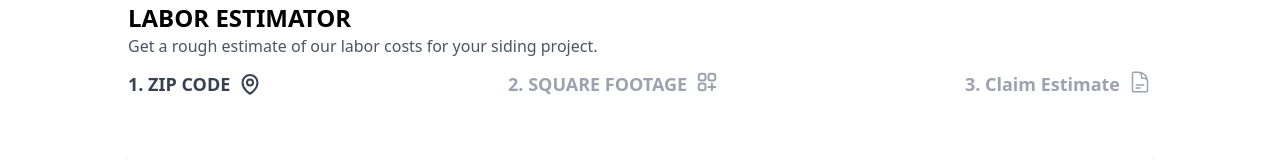
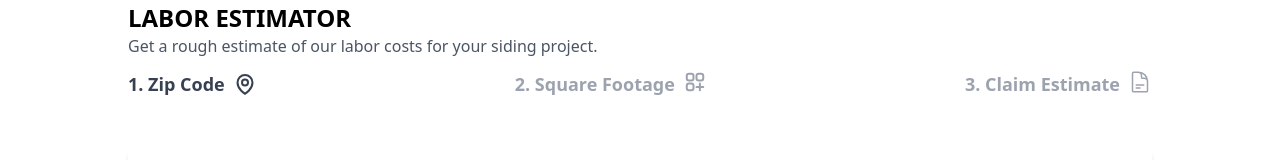
Before and after one commit to ErikBahena/reconco_siding, a Next.js app: page / in a window 1280 px wide. Shown: the part 1057-1217 px from the top of the page. Built offline with nearby package versions, Linux system fonts and the light colour scheme.

Commit message:
testing lcp priority

```diff
--- a/src/pages/index.tsx
+++ b/src/pages/index.tsx
@@ -200,6 +200,7 @@ export default function Home() {
 
         {/* banner image */}
 
+    {/* calc height as  */}
         <div className="relative flex h-[500px] w-full overflow-hidden">
           <Image
             src="/banner_7.png"
@@ -286,7 +287,7 @@ export default function Home() {
                         setEstimatorStep(EstimatorStep.InputZipCode)
                       }
                     >
-                      1. ZIP CODE
+                      1. Zip Code
                       <svg
                         xmlns="http://www.w3.org/2000/svg"
                         fill="none"
@@ -323,7 +324,7 @@ export default function Home() {
                         setEstimatorStep(EstimatorStep.SquareFootage)
                       }
                     >
-                      2. SQUARE FOOTAGE
+                      2. Square Footage
                       <svg
                         xmlns="http://www.w3.org/2000/svg"
                         fill="none"
```
